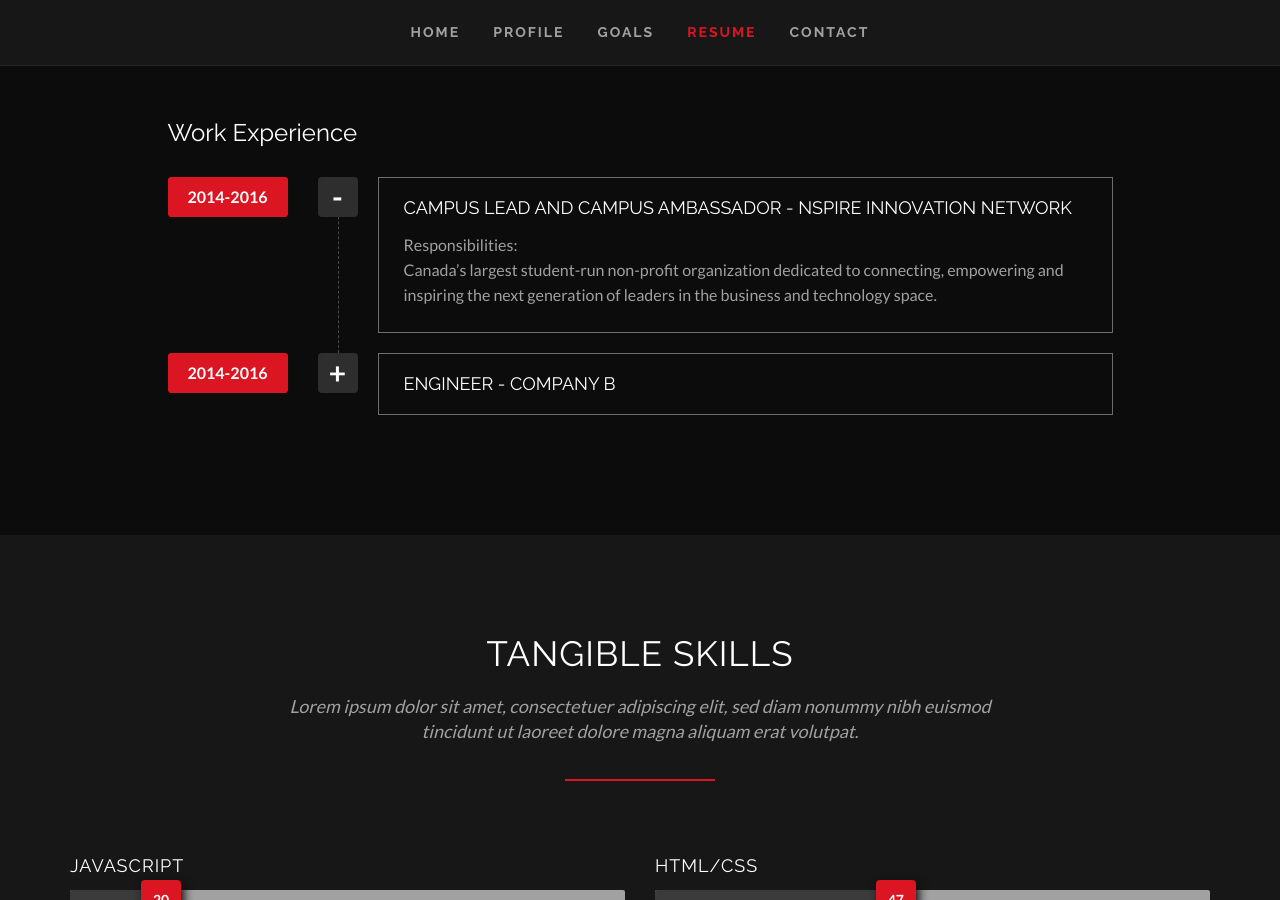
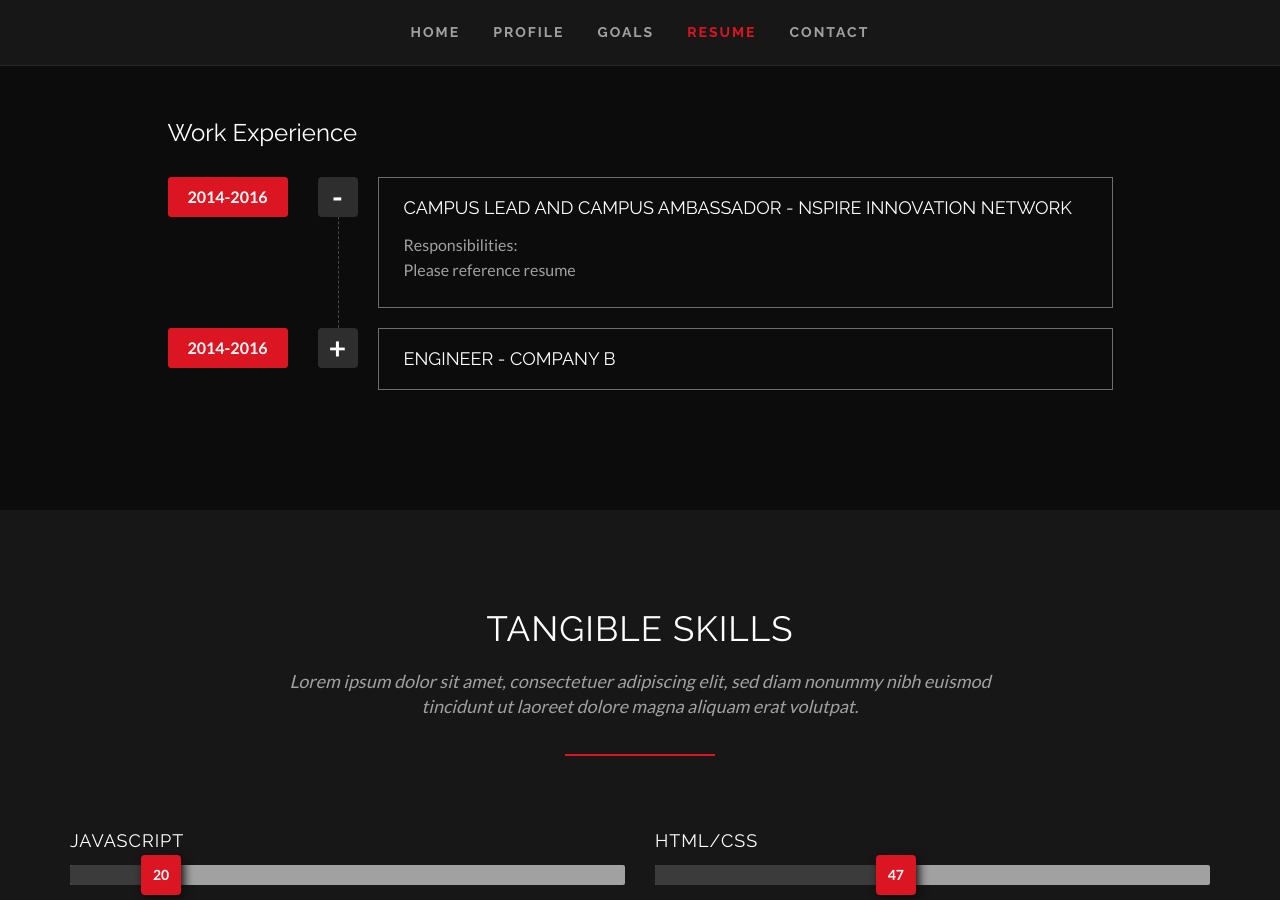
Before and after one commit to clearcareer/AhmadKhan, a Jekyll site: the page built from index.html, in a window 1280 px wide and 900 px high, scrolled down 3049 px. Built offline with Jekyll 4.4.1, drawn with Linux system fonts in a browser that asks for light colours; some web fonts are replaced.

Commit message:
Updated '/index.html' via CloudCannon

```diff
--- a/index.html
+++ b/index.html
@@ -33,7 +33,7 @@
     years: 2014-2016
     position: Campus Lead and Campus Ambassador
     company: Nspire Innovation Network
-    description: 'Canada’s largest student-run non-profit organization dedicated to connecting, empowering and inspiring the next generation of leaders in the business and technology space.'
+    description: Please reference resume
   - number: 2
     years: 2014-2016
     position: Engineer
```
